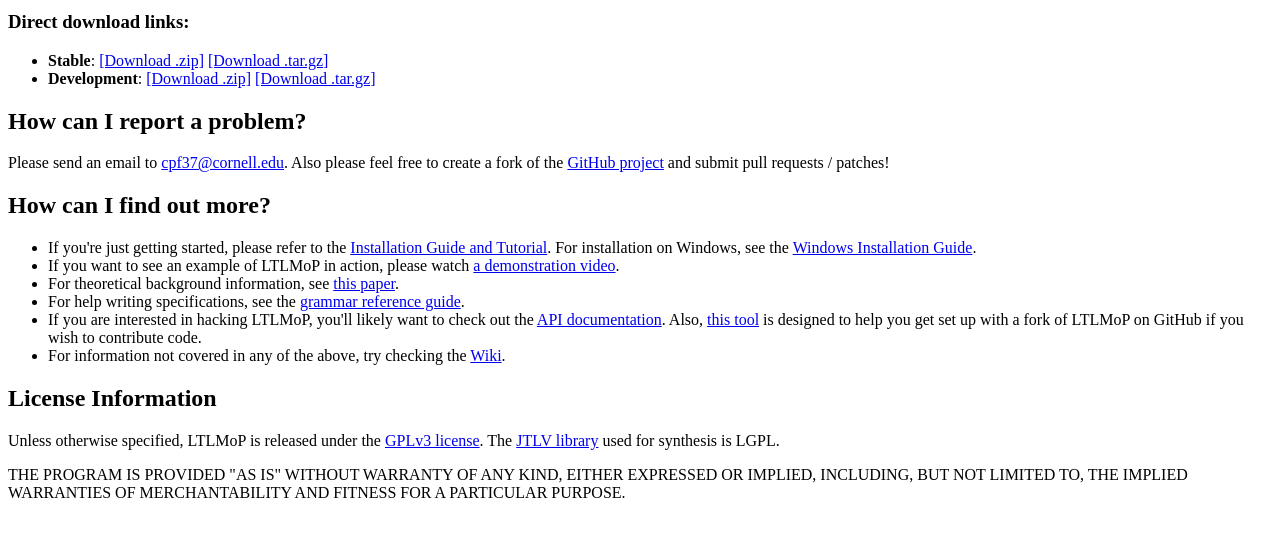
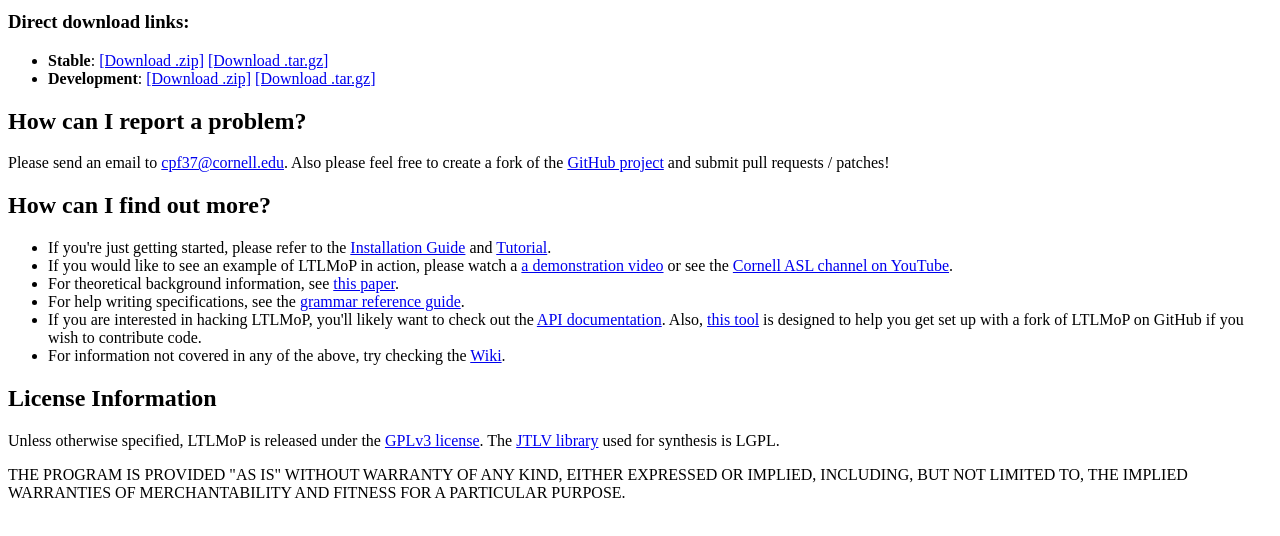
Before and after one commit to VerifiableRobotics/verifiablerobotics.github.io, a plain HTML site: page index.html in a window 1280 px wide. Shown: the part 296-832 px from the top of the page. Drawn offline with Linux system fonts and the light colour scheme.

Commit message:
change installation guide link to point to wiki; add youtube channel link

```diff
--- a/index.html
+++ b/index.html
@@ -32,9 +32,9 @@ Also please feel free to create a fork of the <a href="https://github.com/ltlmop
 <h2>How can I find out more?</h2>
 
 <ul>
-<li> If you're just getting started, please refer to the <a href="https://github.com/LTLMoP/LTLMoP/raw/master/doc/tutorial.pdf">Installation Guide and Tutorial</a>.  For installation on Windows, see the <a href="https://github.com/LTLMoP/LTLMoP/raw/development/doc/LTLMoP%20Windows%20Installation%20Guide.pdf">Windows Installation Guide</a>.
+<li> If you're just getting started, please refer to the <a href="https://github.com/LTLMoP/LTLMoP/wiki/Installation-Guide">Installation Guide</a> and <a href="https://github.com/LTLMoP/LTLMoP/raw/master/doc/tutorial.pdf">Tutorial</a>.
 
-<li> If you want to see an example of LTLMoP in action, please watch <a href="https://github.com/LTLMoP/LTLMoP/raw/master/doc/ltlmop_iros_final.mp4">a demonstration video</a>.
+<li> If you would like to see an example of LTLMoP in action, please watch a <a href="https://github.com/LTLMoP/LTLMoP/raw/master/doc/ltlmop_iros_final.mp4">a demonstration video</a> or see the <a href="http://www.youtube.com/user/ASLCornell/videos">Cornell ASL channel on YouTube</a>.
 
 <li> For theoretical background information, see <a href="http://web.mae.cornell.edu/hadaskg/Publications/KGFP_TRO09.pdf">this paper</a>.
 
```
